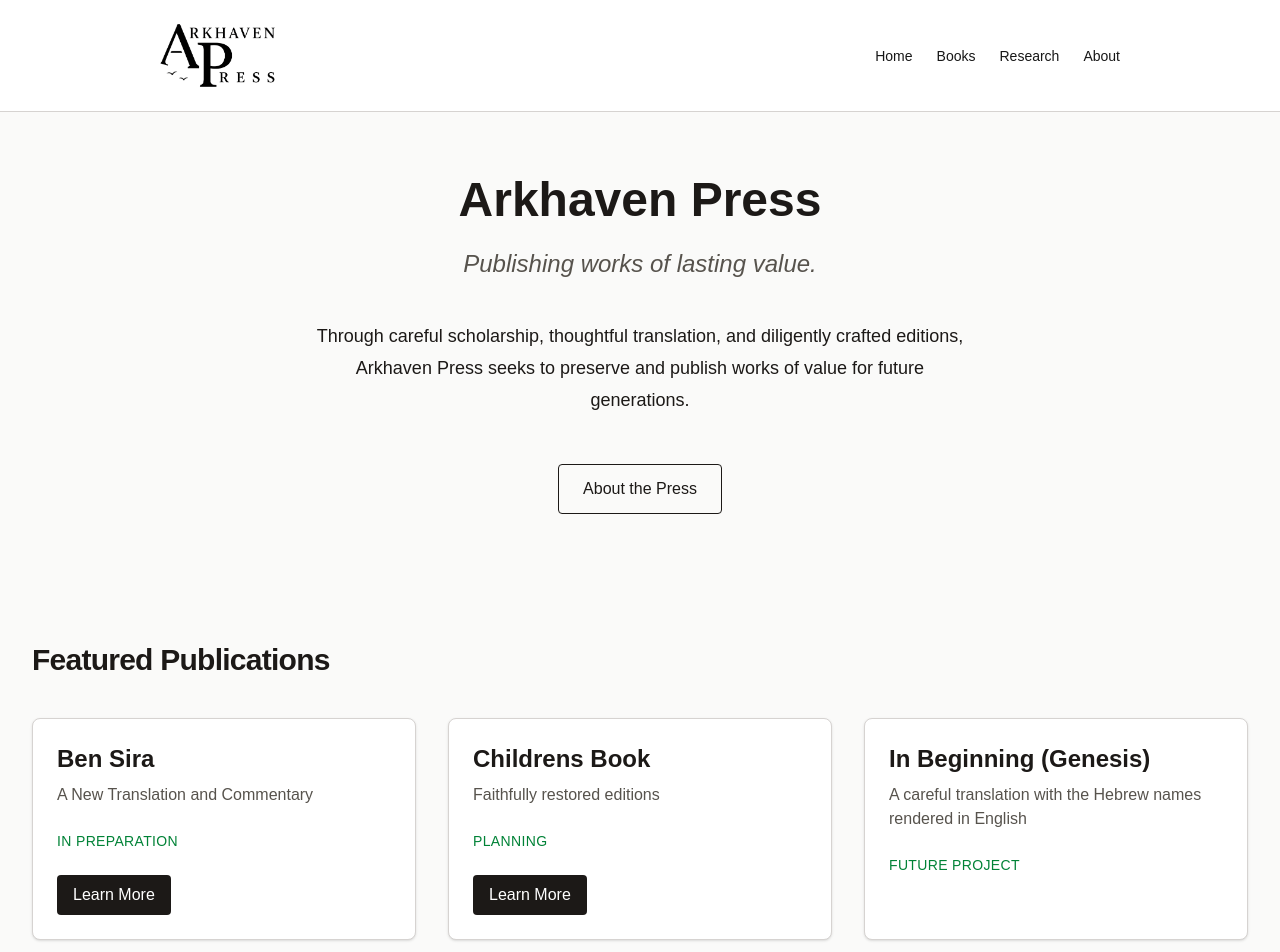
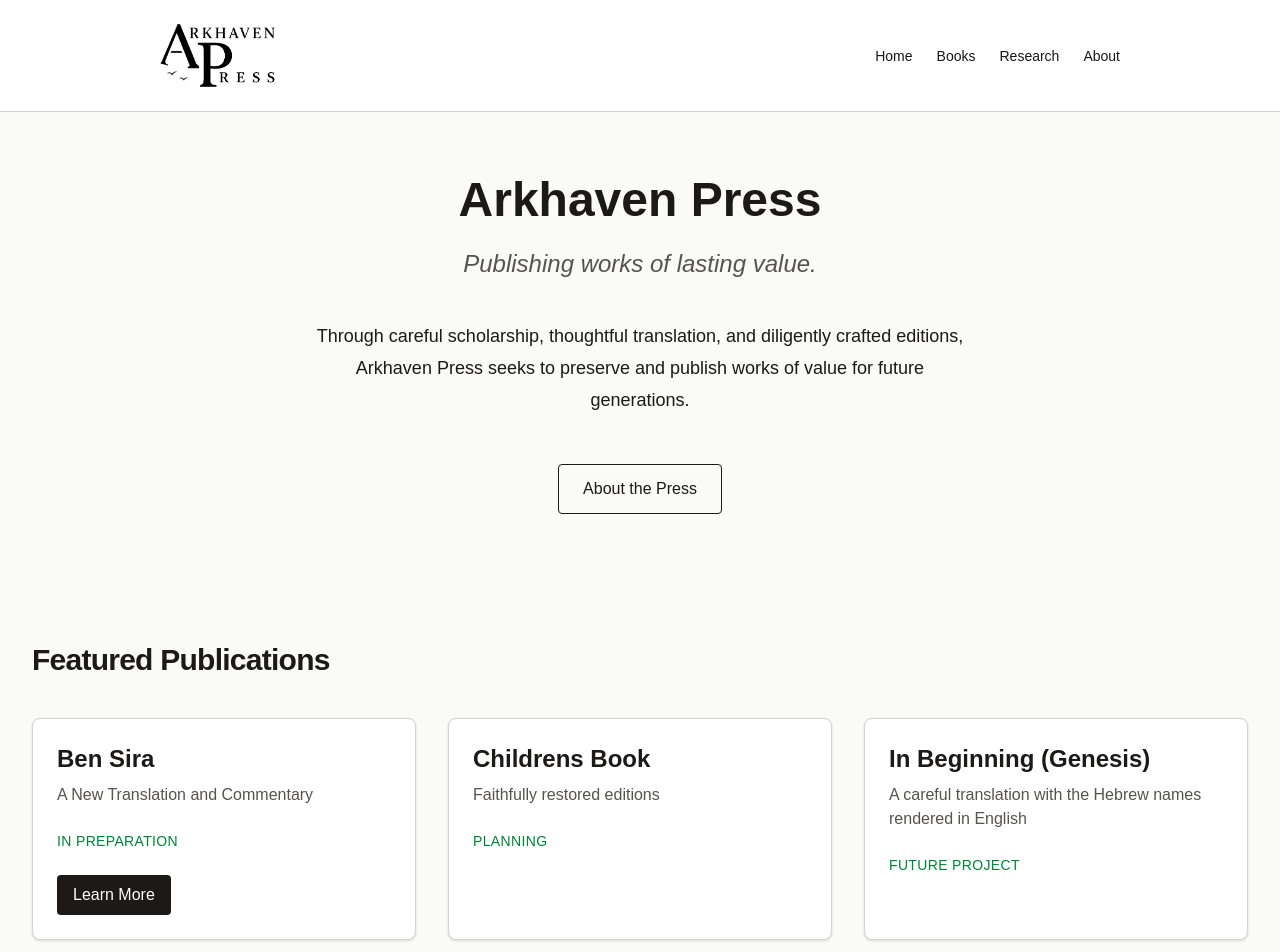
Before and after one commit to arkhavenpress/arkhaven-press-website, a Next.js app: page / in a window 1280 px wide. Shown: the top 952 px of the page. Built offline with nearby package versions, Linux system fonts and the light colour scheme.

Commit message:
Button Delete

```diff
--- a/src/components/FeaturedBooks.tsx
+++ b/src/components/FeaturedBooks.tsx
@@ -22,7 +22,7 @@ export default function FeaturedBooks() {
           title="Childrens Book"
           subtitle="Faithfully restored editions"
           status="Planning"
-          href="/"
+
         />
 
         <BookCard
```
